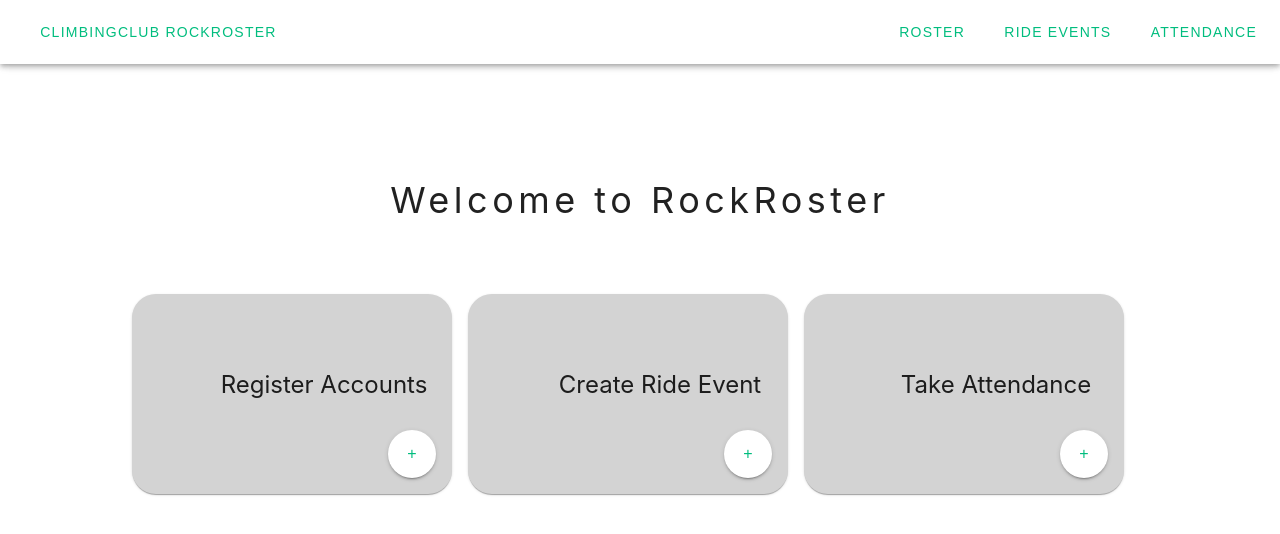
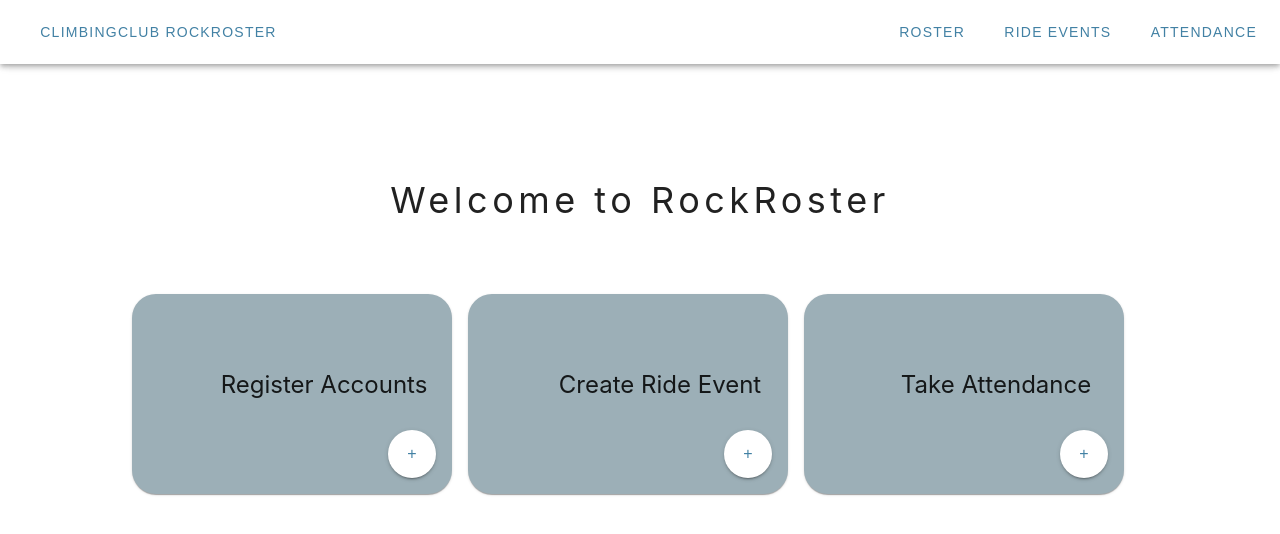
Before and after one commit to angelaleone/climbing-club-webapp, a Vue app: page /home in a window 1280 px wide. Shown: the top 534 px of the page. Built offline with nearby package versions, Linux system fonts and the light colour scheme.

Commit message:
trying custom colors

```diff
--- a/src/assets/main.css
+++ b/src/assets/main.css
@@ -10,14 +10,14 @@
 a,
 .green {
   text-decoration: none;
-  color: hsla(160, 100%, 37%, 1);
+  color: #4281a4;
   transition: 0.4s;
   padding: 3px;
 }
 
 @media (hover: hover) {
   a:hover {
-    background-color: hsla(160, 100%, 37%, 0.2);
+    background-color: #ead2ac;
   }
 }
 
--- a/src/views/HomeView.vue
+++ b/src/views/HomeView.vue
@@ -78,7 +78,7 @@ import { RouterLink } from 'vue-router'
 .card {
   width: 40vh;
   height: 25vh;
-  background-color: #d3d3d3;
+  background-color: #9cafb7;
   border-radius: 3vh;
   display: flex;
   flex-direction: column;
```
